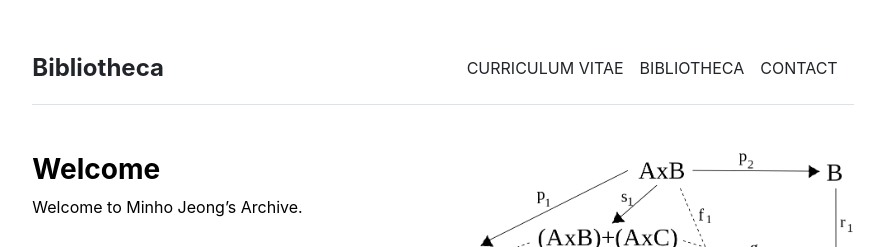
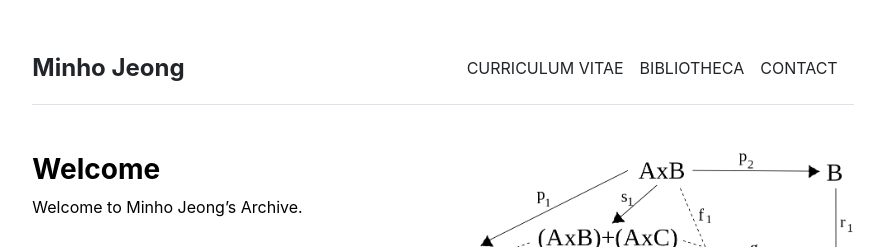
Before and after one commit to mino-jeong/mino-jeong.github.io, a Jekyll site: the page built from index.md, in a window 1280 px wide. Shown: the top 247 px of the page, without its empty margins (197-1082 px from the left). Built offline with Jekyll 4.4.1, drawn with Linux system fonts in a browser that asks for light colours.

Commit message:
Update _config.yml

```diff
--- a/_config.yml
+++ b/_config.yml
@@ -1,4 +1,4 @@
 url: "" # the base hostname & protocol for your site, e.g. http://example.com
 baseurl: "" # the subpath of your site, e.g. /blog
-title: "Bibliotheca" # the name of your site, e.g. ACME Corp.
+title: "Minho Jeong" # the name of your site, e.g. ACME Corp.
 description: ""
```
